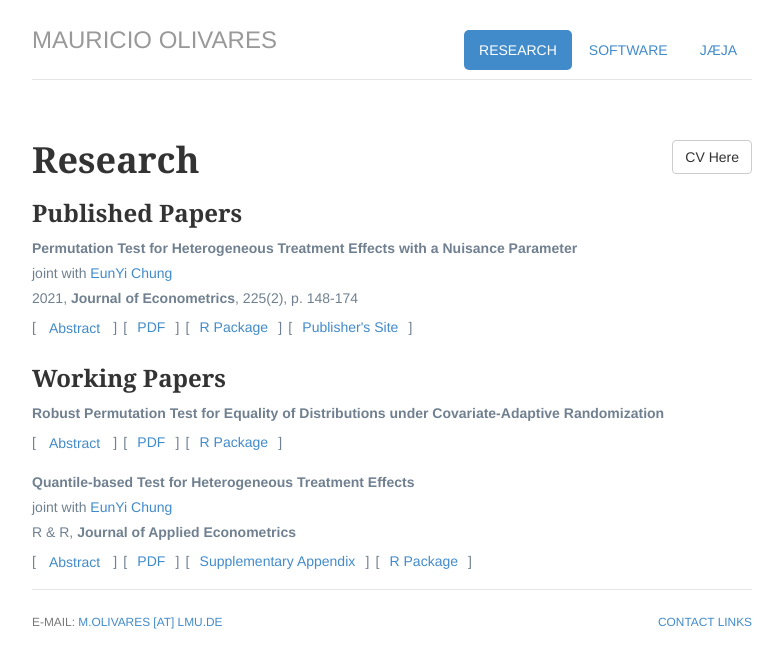
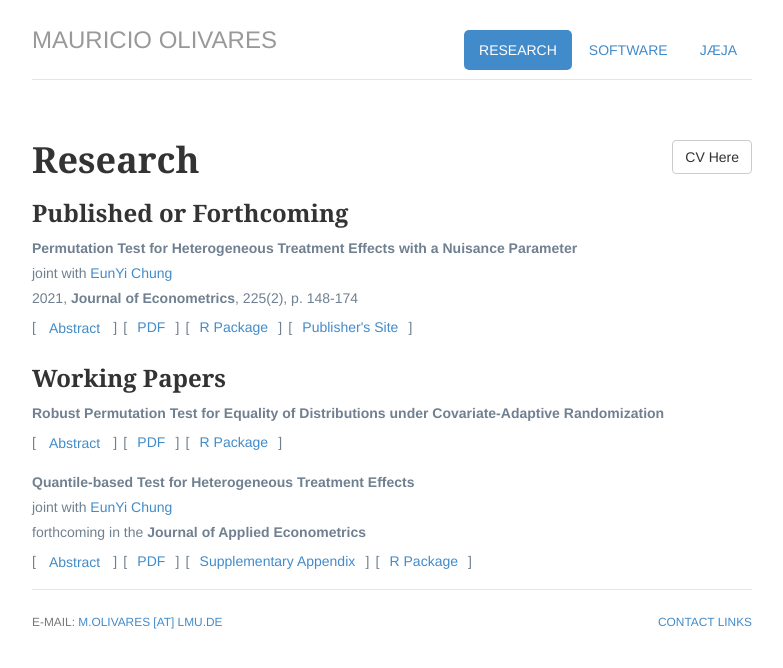
Before and after one commit to mauolivares/mauolivares.github.io, a Jekyll site: the page built from research/index.html, in a window 1280 px wide. Shown: the top 668 px of the page, without its empty margins (248-1031 px from the left). Built offline with Jekyll 4.4.1, drawn with Linux system fonts in a browser that asks for light colours.

Commit message:
Incorporate publication into CV; fixed typo

```diff
--- a/research/index.html
+++ b/research/index.html
@@ -14,7 +14,7 @@ description: Mauricio Olivares' research page.
 				<a href="/files/Vitae_Feb2023.pdf" class="btn btn-default pull-right" title="Download CV as PDF">CV Here</a>
 				<span itemprop="reserach"><h1>Research</h1></span>
 
-				<h3>Published Papers</h3>
+				<h3>Published or Forthcoming</h3>
 
 				<p style="color:#708090;"><strong>Permutation Test for Heterogeneous Treatment Effects with a Nuisance Parameter</strong>
 				<br>joint with <a href="https://sites.google.com/a/illinois.edu/eunyichung/">EunYi Chung</a>
@@ -50,7 +50,7 @@ description: Mauricio Olivares' research page.
 
 				<p style="color:#708090;"><strong>Quantile-based Test for Heterogeneous Treatment Effects</strong>
 				<br>joint with <a href="https://sites.google.com/a/illinois.edu/eunyichung/">EunYi Chung</a>
-				<br>R &amp; R, <b>Journal of Applied Econometrics</b>
+				<br>forthcoming in the <b>Journal of Applied Econometrics</b>
 				<br>[<a class="btn btn-link" data-toggle="collapse" href="#WP_JAE" role="button" aria-expanded="false" aria-controls="WP_JAE">
     			Abstract</a>]&#8287&#8287[&#8287&#8287<a href="/files/MS-13944-2.pdf" title="Download Paper as PDF"> PDF </a>&#8287&#8287]&#8287&#8287[&#8287&#8287<a href="/files/MS-13944-2_Supplement.pdf" title="Download Paper as PDF"> Supplementary Appendix </a>&#8287&#8287]&#8287&#8287[&#8287&#8287<a href="https://cran.r-project.org/web/packages/RATest/index.html" title="R Package"> R Package </a>&#8287&#8287]
     				<div class="collapse" id="WP_JAE">
```
Also changed, not shown: 1 other file.
